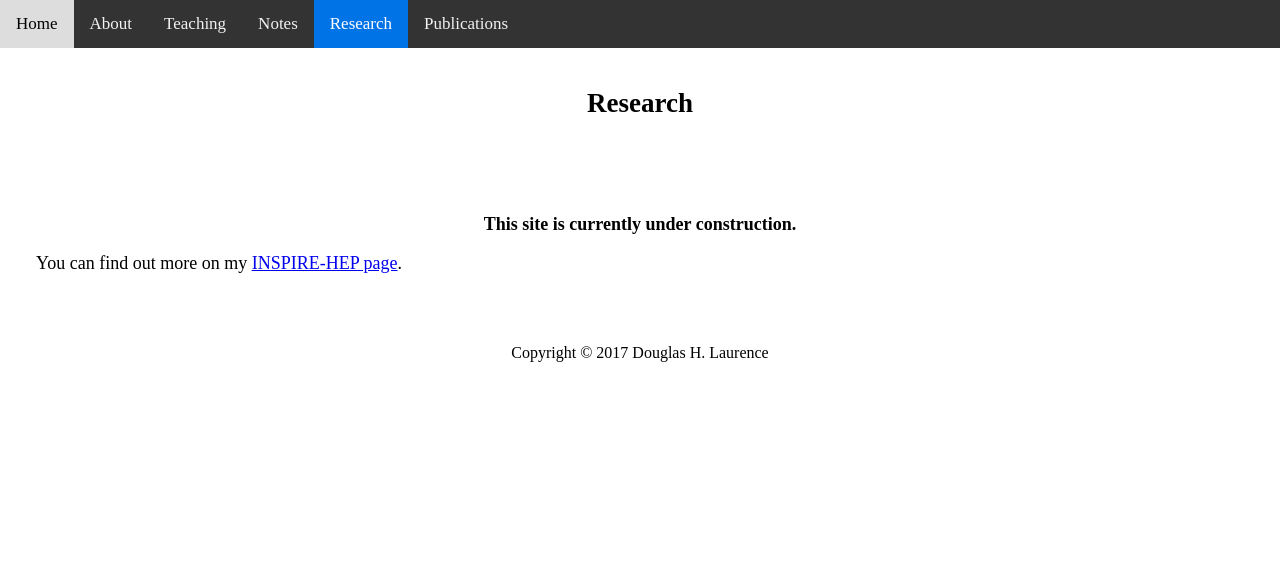
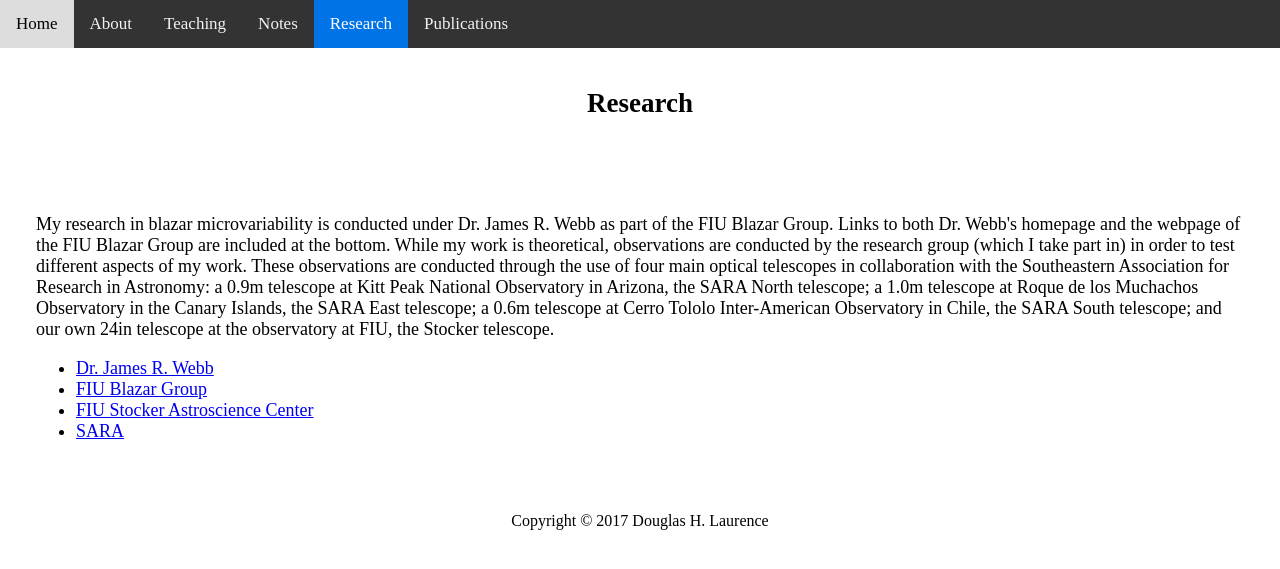
Before and after one commit to dhlaurence/dhlaurence.github.io, a Jekyll site: the page built from research.html, in a window 1280 px wide. Shown: the top 569 px of the page. Built offline with Jekyll 4.4.1, drawn with Linux system fonts in a browser that asks for light colours.

Commit message:
Update research.html

```diff
--- a/research.html
+++ b/research.html
@@ -9,8 +9,20 @@ title: Research
 
 <article>
   <p>
-    <center><b>This site is currently under construction.</b></center>
+    My research in blazar microvariability is conducted under Dr. James R. Webb as part of the FIU Blazar Group. Links to both
+    Dr. Webb's homepage and the webpage of the FIU Blazar Group are included at the bottom. While my work is theoretical, observations
+    are conducted by the research group (which I take part in) in order to test different aspects of my work. These observations are
+    conducted through the use of four main optical telescopes in collaboration with the Southeastern Association for Research in
+    Astronomy: a 0.9m telescope at Kitt Peak National Observatory in Arizona, the SARA
+    North telescope; a 1.0m telescope at Roque de los Muchachos Observatory in the Canary Islands, the SARA East telescope;
+    a 0.6m telescope at Cerro Tololo Inter-American Observatory in Chile, the SARA South telescope; and our own 24in telescope at
+    the observatory at FIU, the Stocker telescope.
   </p>
 
-  <p>You can find out more on my <a href="http://inspirehep.net/author/profile/D.Laurence.1">INSPIRE-HEP page</a>.
+  <ul>
+    <li><a target="_blank" href="http://faculty.fiu.edu/~webbj/micro_web.html">Dr. James R. Webb</a>
+    <li><a target="_blank" href="http://faculty.fiu.edu/~webbj/micro_web.html">FIU Blazar Group</a>
+    <li><a target="_blank" href="https://astroscience.fiu.edu/">FIU Stocker Astroscience Center</a>
+    <li><a target="_blank" href="saraobservatory.org">SARA</a>
+  </ul>
 </article>
```
